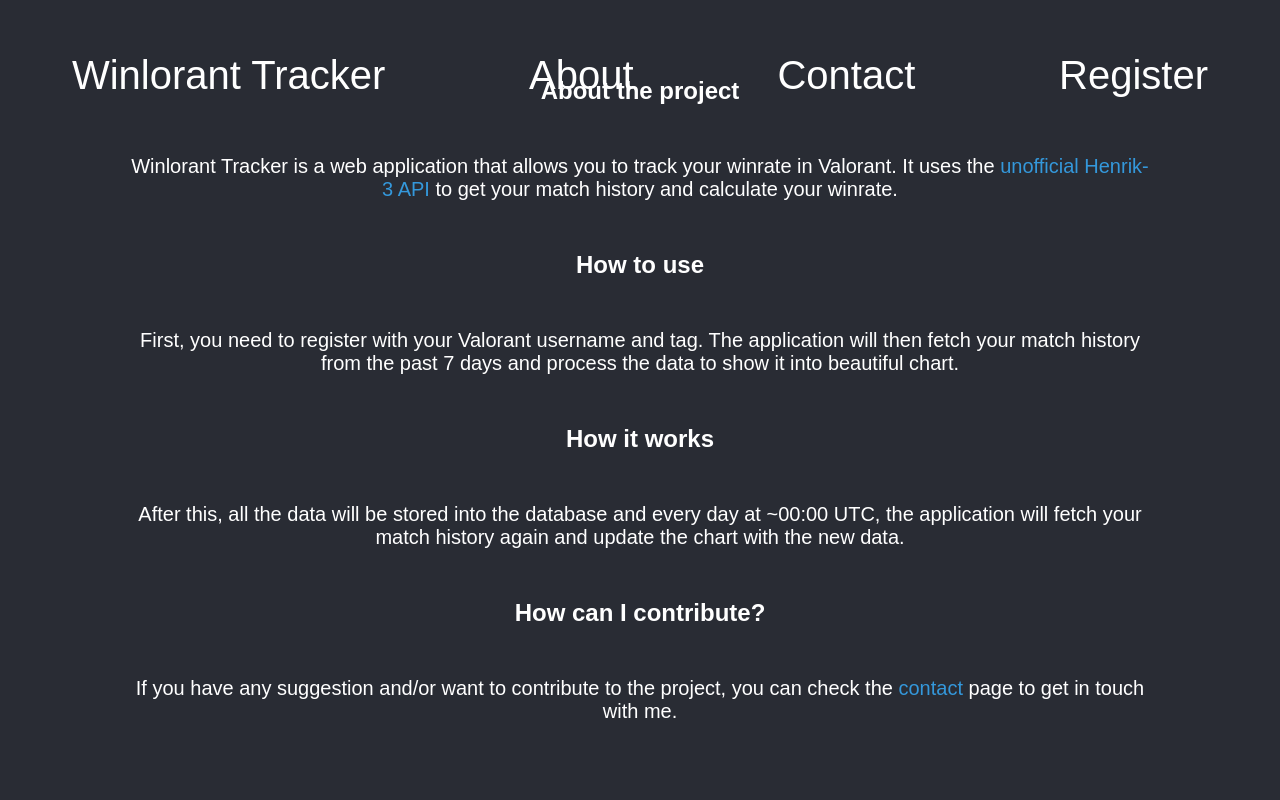
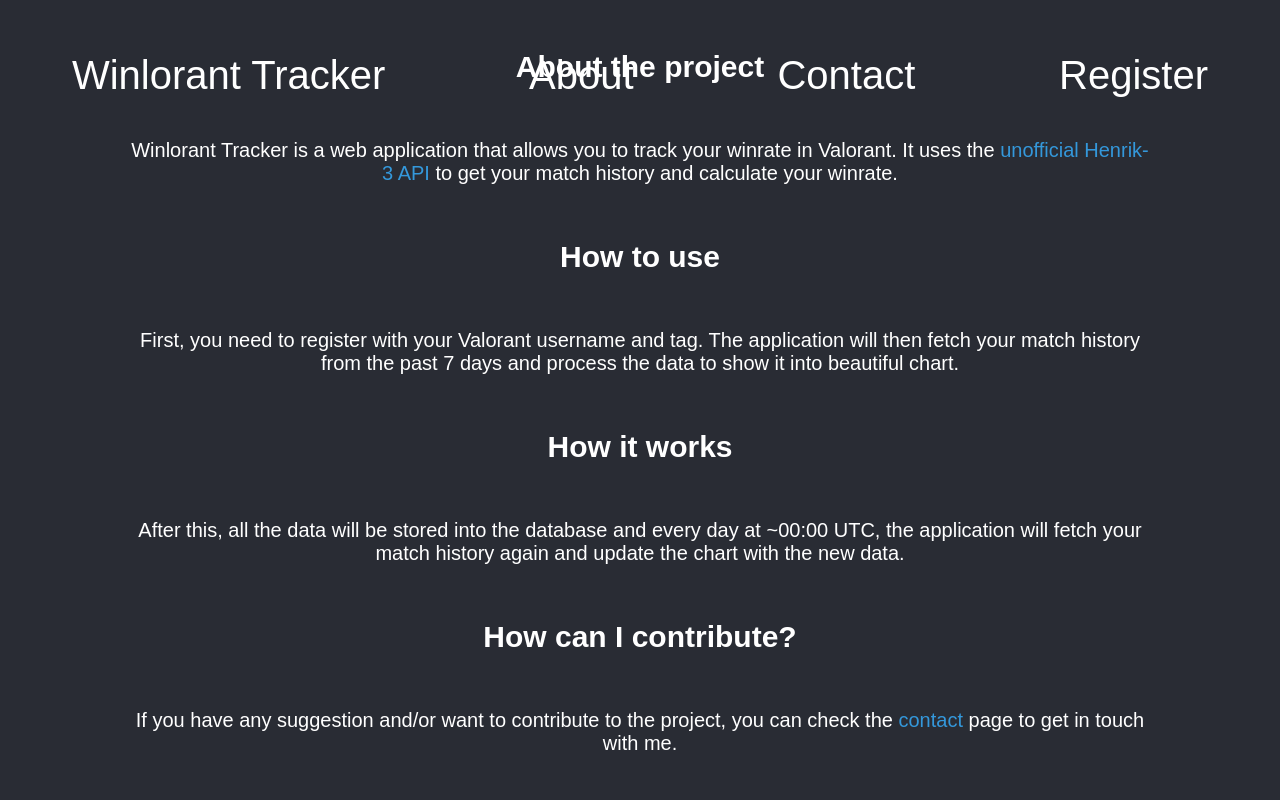
Before and after one commit to Pietot/Winlorant, a PHP site: page /about.php in a window 1280 px wide. Run offline with PHP 8.4, Linux system fonts and the light colour scheme; a stand-in replaces the project's code that opens the database connection; some web fonts are replaced.

Commit message:
Added font size for h2 in text-container

```diff
--- a/public/css/index.css
+++ b/public/css/index.css
@@ -88,6 +88,10 @@ h1 {
   font-size: 40px;
 }
 
+.text-container h2 {
+  font-size: 30px;
+}
+
 .text-container p {
   font-size: 20px;
 }
```
